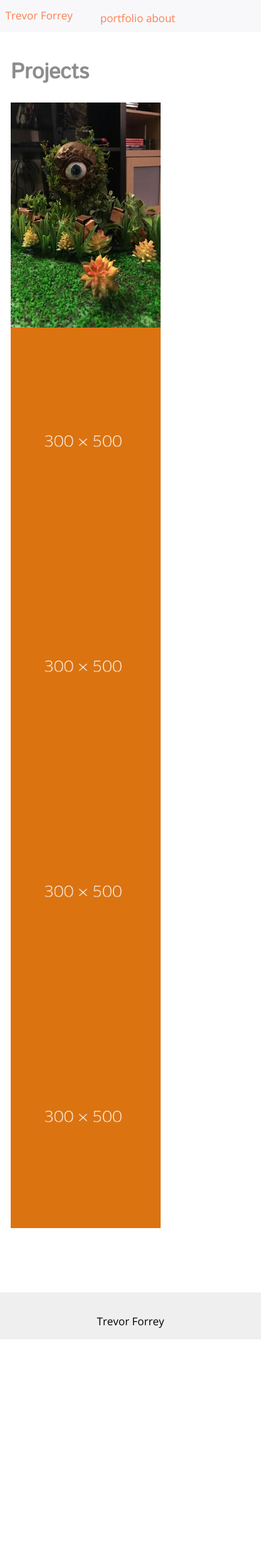
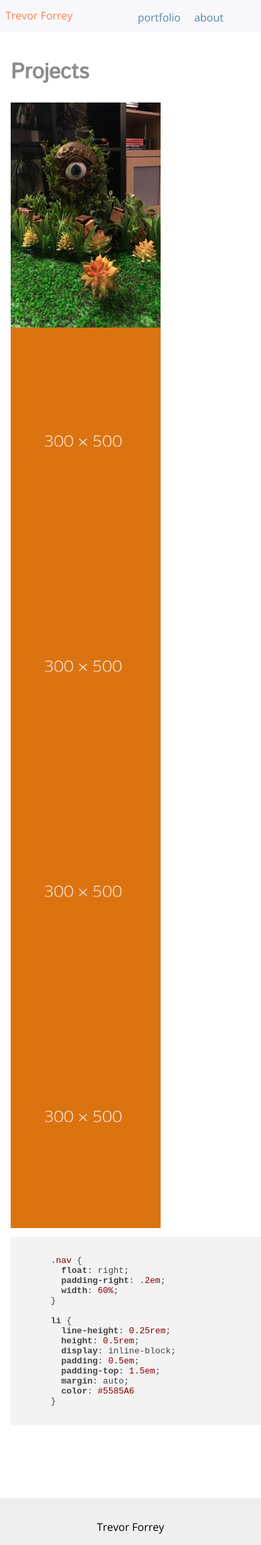
Before and after one commit to trevorforrey/trevorforrey.github.io, a Jekyll site: the page built from index.html, in a window 390 px wide. Shown: the whole page at 67% size. Built offline with Jekyll 4.4.1, drawn with Linux system fonts in a browser that asks for light colours; nearby versions of some CDN libraries; before the commit the page ends 1999 px from its top, so only the background shows below that.

Commit message:
Small screen func and code highlighting beg

```diff
--- a/_includes/head.html
+++ b/_includes/head.html
@@ -6,8 +6,11 @@
   <link href="https://fonts.googleapis.com/css?family=Istok+Web" rel="stylesheet">
   <link href="https://fonts.googleapis.com/css?family=Lora" rel="stylesheet">
   <link href="https://fonts.googleapis.com/css?family=Open+Sans:300,400" rel="stylesheet">
+  <link rel="stylesheet" href="//cdnjs.cloudflare.com/ajax/libs/highlight.js/9.12.0/styles/default.min.css">
+  <script src="//cdnjs.cloudflare.com/ajax/libs/highlight.js/9.12.0/highlight.min.js"></script>
   <script src="https://ajax.googleapis.com/ajax/libs/jquery/3.2.1/jquery.min.js"></script>
   <script src="/project.js"></script>
+  <script>hljs.initHighlightingOnLoad();</script>
   <title> Trevor Forrey </title>
 
   {% if jekyll.environment == 'production' and site.google_analytics %}
--- a/_includes/navigation_bar.html
+++ b/_includes/navigation_bar.html
@@ -2,8 +2,8 @@
   <div class="nav-name">
     <span>Trevor Forrey</span>
   </div>
-  <ul class="nav">
-    <span class="portfolio"> portfolio </li>
-    <span class="about"> about </li>
-  </ul>
+  <div class="nav">
+    <li class="portfolio-button"> portfolio </li>
+    <li class="about-button"> about </li>
+  </div>
 </div>
--- a/_sass/partials/_navigation-bar.scss
+++ b/_sass/partials/_navigation-bar.scss
@@ -10,17 +10,19 @@
   height: 0.5rem;
   font-family: 'Open Sans', sans-serif;
 
-  ul {
+  .nav {
     float: right;
-    padding-right: 8rem;
+    padding-right: .2em;
+    width: 60%;
   }
 
   li {
-    font-size: 1.2em;
     line-height: 0.25rem;
-    height: 0.25rem;
+    height: 0.5rem;
     display: inline-block;
     padding: 0.5em;
+    padding-top: 1.5em;
+    margin: auto;
     color: #5585A6
   }
 
--- a/_sass/partials/_portfolio.scss
+++ b/_sass/partials/_portfolio.scss
@@ -40,6 +40,10 @@ $i: 6;
   &:hover {
     color: teal;
   }
+}
+
+.project-thumb-overlay {
+
 }
 
 .project-container {
--- a/index.html
+++ b/index.html
@@ -34,5 +34,23 @@ layout: default
 
     </section>
 
+    <pre><code>
+      .nav {
+        float: right;
+        padding-right: .2em;
+        width: 60%;
+      }
+
+      li {
+        line-height: 0.25rem;
+        height: 0.5rem;
+        display: inline-block;
+        padding: 0.5em;
+        padding-top: 1.5em;
+        margin: auto;
+        color: #5585A6
+      }
+    </code></pre>
+
   </div>
 </div>
--- a/project.js
+++ b/project.js
@@ -37,11 +37,23 @@ $(document).ready(function(){
       //).html(spinner.load)..
     });
 
-    $(".about").click(function() {
+    $(".about-button").click(function() {
       $(".main-area").css('display', 'none');
-      $(".side-panel").css('display', 'block');
-      $(".side-panel").css('width', '60%');
+      $(".navigation-bar").css('top', '0');
+      $(".navigation-bar").css('left', '0');
+      $(".navigation-bar").css('position', 'fixed');
+      $(".side-panel").css('display', 'inline-block');
+      $(".side-panel").css('width', '100%');
       $(".side-panel").css('position', 'static');
+      $(".side-panel").css('margin', '0px auto');
+      $(".side-panel").css('padding', '0');
+      $(".side-panel").css('padding-top', '5em');
+    });
+
+    $(".portfolio-button").click(function() {
+      $(".main-area").css('display', 'block');
+      $(".side-panel").css('display', 'none');
+      $(".navigation-bar").css('position', 'static');
     });
 
 });
```
Also changed, not shown: _posts/projects/0000-09-09-organic-robo-head.md (+16 -0 lines).
